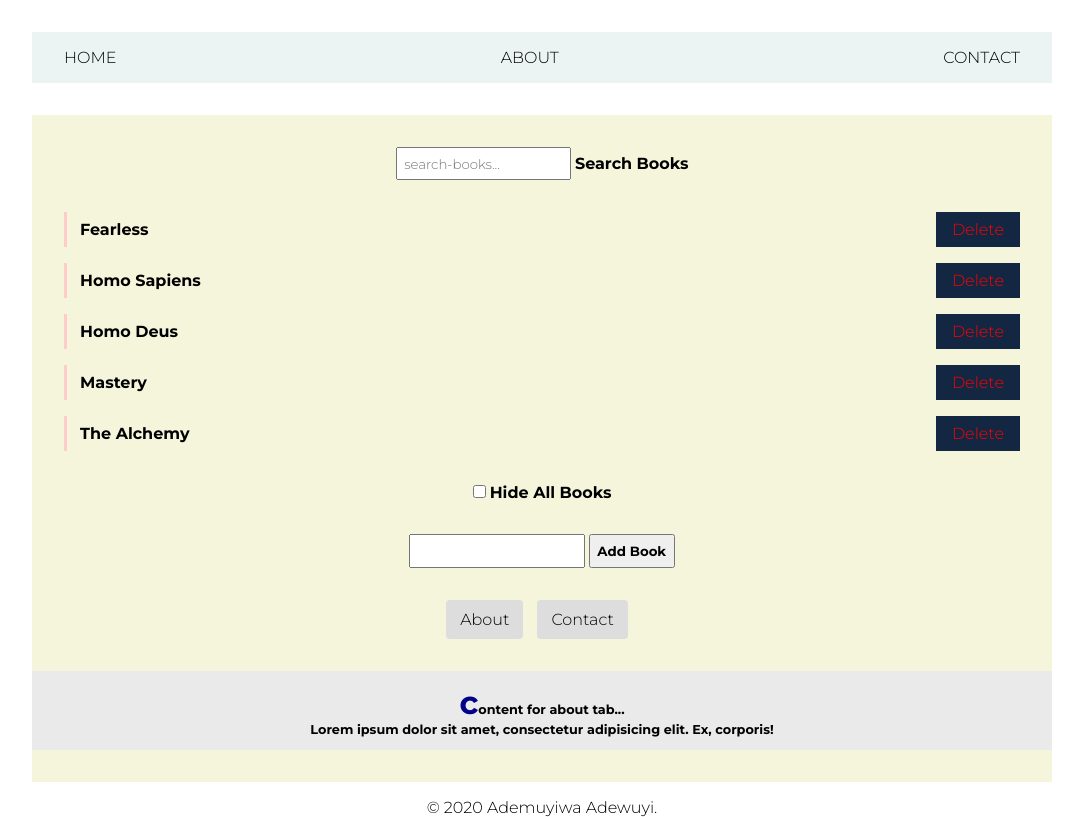
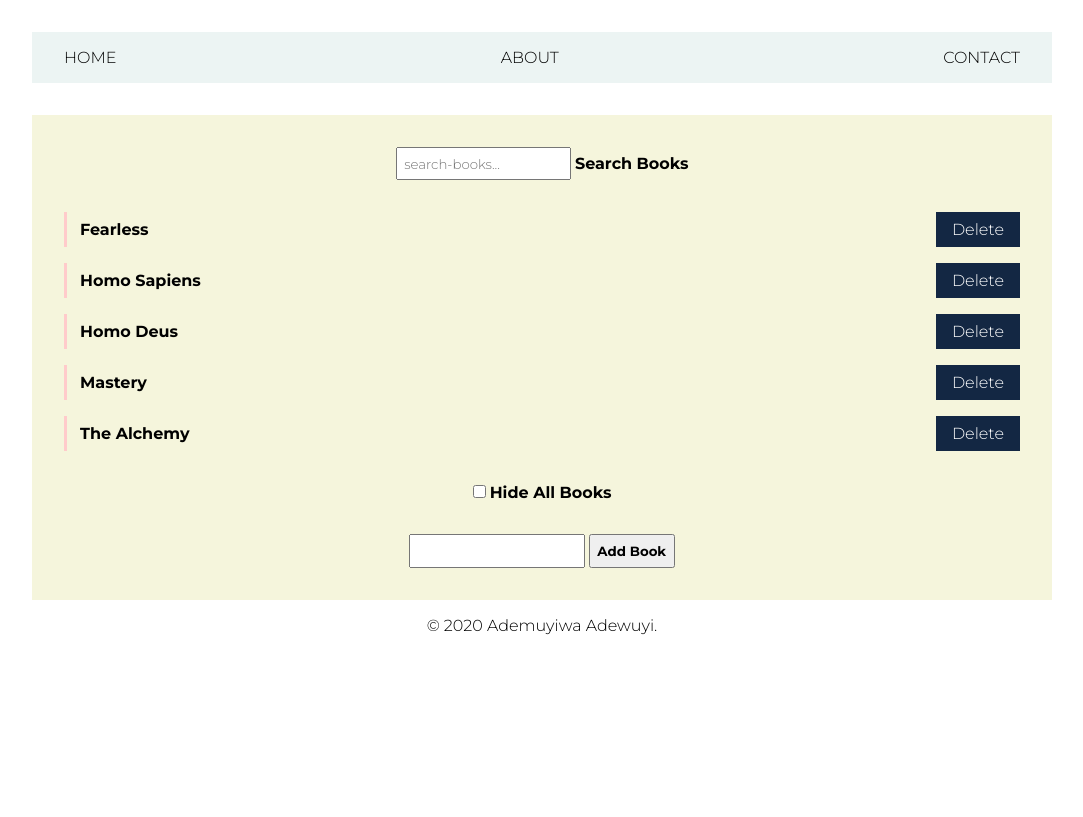
Before and after one commit to firerum/JavaScript-DOM-tester, a plain HTML site: page index.html in a window 1280 px wide. Shown: the whole page, without its empty margins (98-1181 px from the left). Drawn offline with Linux system fonts and the light colour scheme.

Commit message:
Revert "added a tabbed content into the index.html file": This reverts commit 3d5fc1b248d631f5df0936bc6836afdbb5509aec.

```diff
--- a/index.html
+++ b/index.html
@@ -6,7 +6,6 @@
     <link href="https://fonts.googleapis.com/css2?family=Montserrat:ital,wght@0,300;0,700;1,300&display=swap" rel="stylesheet">
     <link rel="stylesheet" type="text/css" href="style.css">
     <title>JavaScript DOM</title>
-    <script type="text/javascript" src="main.js"></script>
   </head>
 
   <body>
@@ -57,29 +56,16 @@
              <input type="checkbox" id="hide-books" class="hider">
              <label for="hide-books">Hide All Books</label>
            </div>
-           <input type="text" id="add-book" required>
+           <input type="text" id="add-book">
            <button type="submit" name="button"> Add Book</button>
          </form>
-
-         <div id="tabbed-content">
-           <ul class="tabs">
-             <li data-target="#about">About</li>
-             <li data-target="#contact">Contact</li>
-           </ul>
-           <div class="panel active" id="about">
-             <p>content for about tab...</p>
-             <p>Lorem ipsum dolor sit amet, consectetur adipisicing elit. Ex, corporis!</p>
-           </div>
-           <div class="panel" id="contact">
-             <p>content for contact tab...</p>
-             <p>Lorem ipsum dolor sit amet, consectetur adipisicing elit. Quae atque maxime, voluptatibus. Deleniti voluptate minus omnis odio eaque consequuntur itaque.</p>
-           </div>
-         </div>
        </main>
 
        <footer>
          <p>&copy; 2020 Ademuyiwa Adewuyi.</p>
        </footer>
      </div>
+     <script type="text/javascript" src="main.js"></script>
+    <!-- <script src="https://unpkg.com/scrollreveal"></script> -->
   </body>
 </html>
--- a/main.js
+++ b/main.js
@@ -5,7 +5,7 @@ deleterList.forEach(function(deleter) {
     li.parentElement.removeChild(li);
   });
 }); */
-document.addEventListener("DOMContentLoaded", function() {
+
 
 // Delete Books
 const bookList = document.querySelector("#booklist");
@@ -42,7 +42,6 @@ document.addEventListener("DOMContentLoaded", function() {
 
 //Hiding and revealing the books with a checkbox.
 const bookHider = document.querySelector("#hide-books");
-  const wrapper = document.querySelector(".wrapper");
 bookHider.addEventListener("change", function(e) {
   if (bookHider.checked) {
     bookList.style.display = "none";
@@ -67,25 +66,3 @@ document.addEventListener("DOMContentLoaded", function() {
     }
   })
 })
-
-  //Tabbed Content
-  const tabs = document.querySelector(".tabs");
-  const panels = document.querySelectorAll(".panel");
-  tabs.addEventListener("click", e => {
-    if(e.target.tagName == "LI") {
-      const targetPanel = document.querySelector(e.target.dataset.target);
-      panels.forEach(panel => {
-        if(panel == targetPanel) {
-          panel.classList.add("active");
-        }
-        else {
-          panel.classList.remove("active");
-        }
-      })
-    }
-  })
-
-
-
-
-})
--- a/style.css
+++ b/style.css
@@ -66,9 +66,9 @@ main {
 
 .main-nav ul {
   display: flex;
-  justify-content: space-between;
   background-color: #ecf4f3;
   padding: 1em 2em;
+  justify-content: space-between;
 }
 
 main .wrapper {
@@ -110,7 +110,7 @@ main span:first-child:hover::before {
 main span:nth-of-type(2) {
   margin-left: auto;
   background-color: var(--bg-color);
-  color: red;
+  color: #fff;
   padding: 0.5em 1em;
 }
 
@@ -124,33 +124,6 @@ main .check-wrapper {
   margin-bottom: 2em;
 }
 
-#tabbed-content li {
-  display: inline-block;
-  padding: 10px 14px;
-  background-color: #ddd;
-  border-radius: 4px;
-  cursor: pointer;
-  margin-right: 10px;
-}
-
-.panel {
-  display: none;
-}
-
-.active {
-  display: block;
-  padding: 1em 1em;
-  background-color: #eaeaeb;
-  font-weight: bold;
-  font-size: 0.8rem;
-}
-
-#tabbed-content p:first-of-type::first-letter {
-  font-size: 2rem;
-  font-weight: bolder;
-  color: darkblue;
-}
-
 footer {
   margin-top: 1em;
 }
```
Lines whose indentation alone changed are shown as unchanged.
